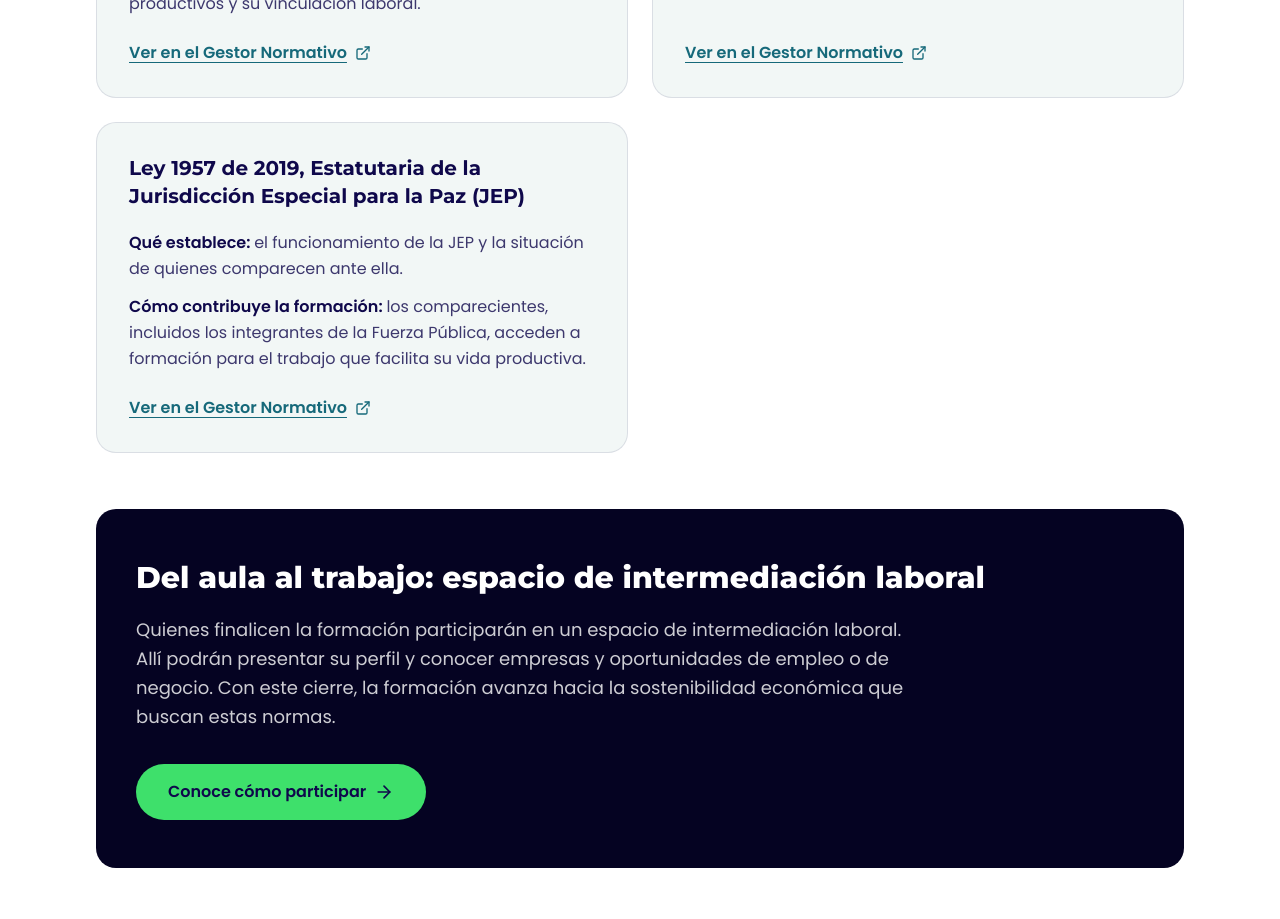
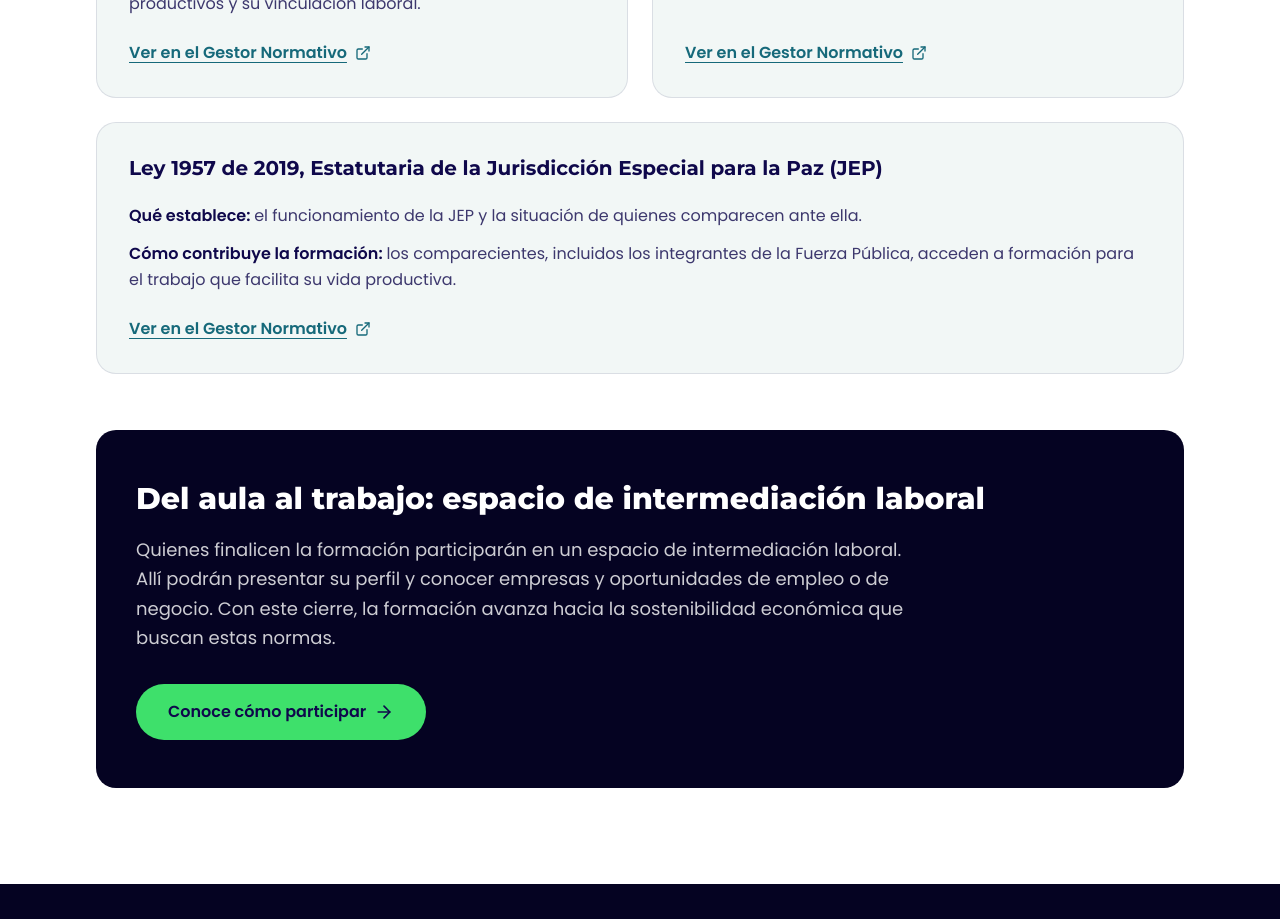
Before and after one commit to Shiroses/landingpageproject, a Next.js app: page /marco-normativo in a window 1280 px wide. Shown: the part 1160-2079 px from the top of the page. Built offline with nearby package versions, Linux system fonts and the light colour scheme.

Commit message:
Última norma a todo lo ancho en Respaldo normativo

```diff
--- a/src/components/MarcoNormativo.tsx
+++ b/src/components/MarcoNormativo.tsx
@@ -74,7 +74,7 @@ export default function MarcoNormativo() {
 
         <ul className="mt-14 grid gap-6 md:grid-cols-2">
           {normas.map(({ titulo, establece, contribuye, href, enlace, esPdf }) => (
-            <li key={titulo} className="flex flex-col rounded-card border border-twilight/10 bg-mist p-6 sm:p-8">
+            <li key={titulo} className="flex flex-col md:last:col-span-2 rounded-card border border-twilight/10 bg-mist p-6 sm:p-8">
               <h2 className="font-display text-xl leading-snug font-bold text-twilight">{titulo}</h2>
               <p className="mt-5 leading-relaxed text-twilight/80">
                 <strong className="font-semibold text-twilight">Qué establece: </strong>
```
